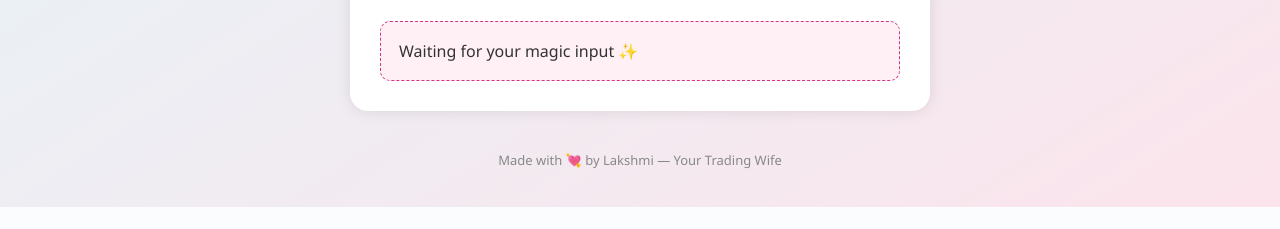
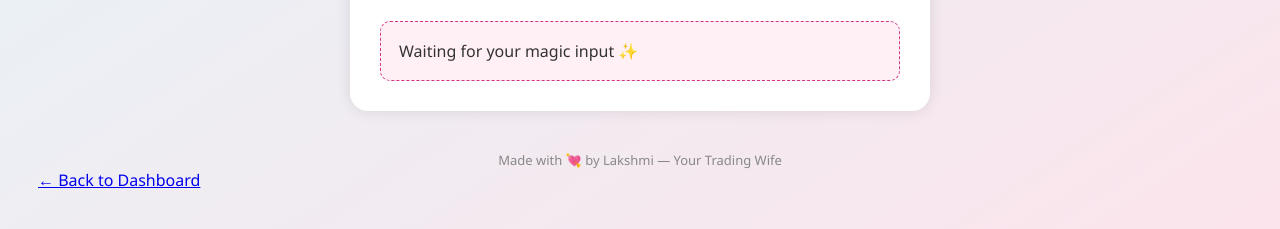
Before and after one commit to Lakshmi-Ai-Market/Lakshmi-Ai-Market, a Flask app: page /strategy-switcher in a window 1280 px wide. Shown: the part 607-836 px from the top of the page. Before the commit the page ends 814 px from the top, so only its background shows below. Run offline with Flask 3, Linux system fonts and the light colour scheme.

Commit message:
Update strategy_switcher.html

```diff
--- a/templates/strategy_switcher.html
+++ b/templates/strategy_switcher.html
@@ -108,6 +108,8 @@
   <div class="footer">
     Made with 💘 by Lakshmi — Your Trading Wife
   </div>
+  <a class="back" href="/dashboard">← Back to Dashboard</a>
+</div>
 
   <script>
     function switchStrategy() {
```
